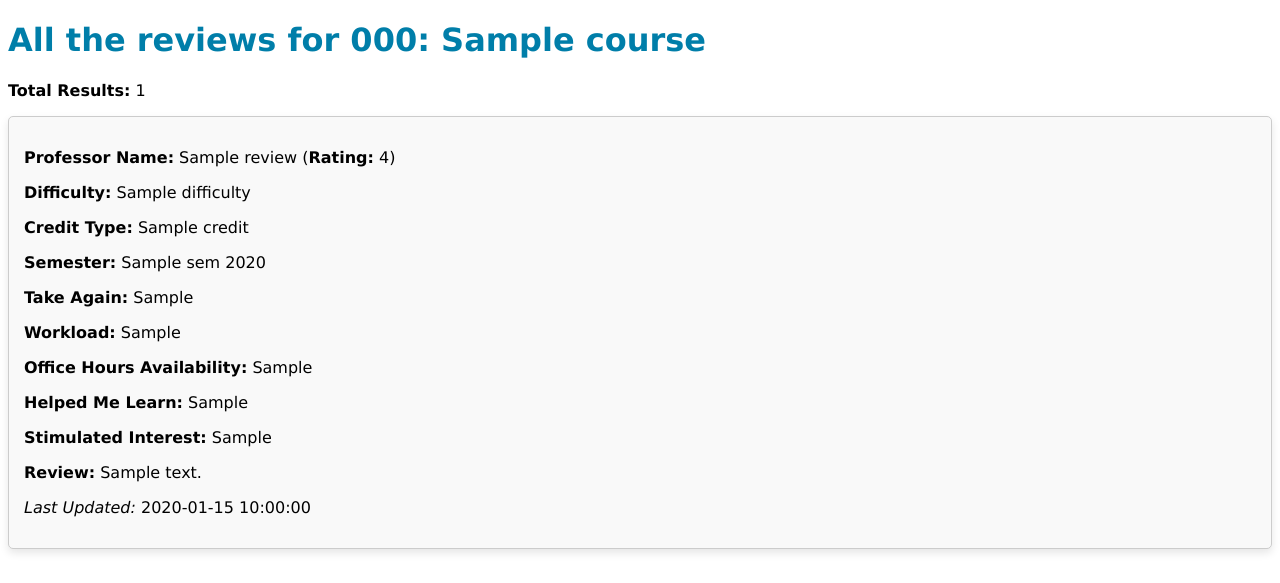
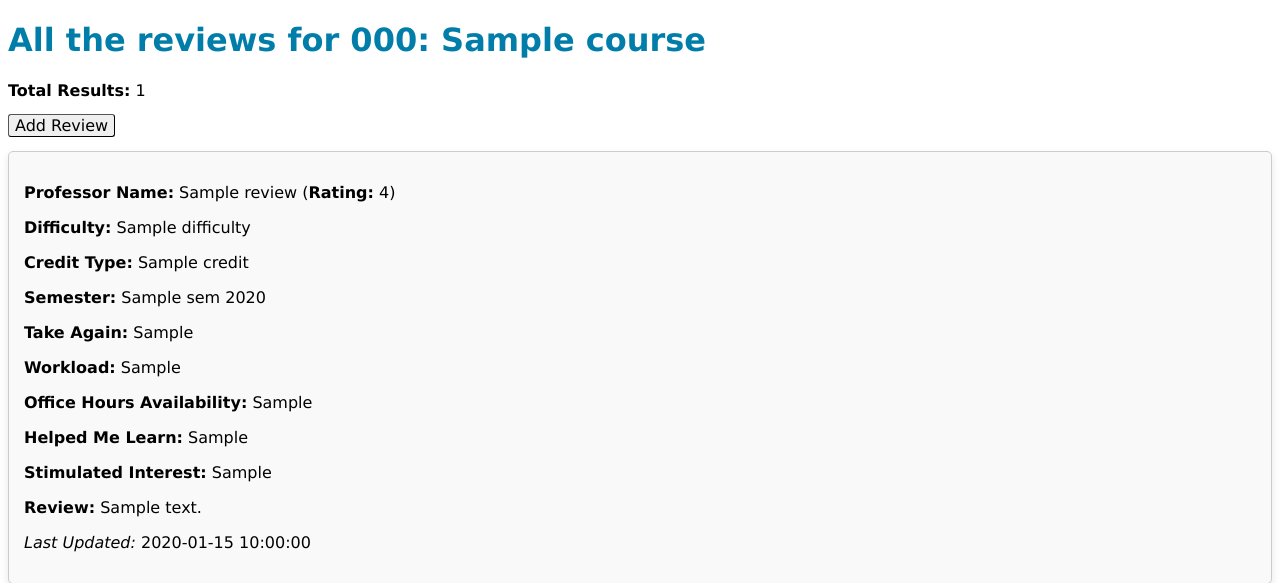
Before and after one commit to ay106/CourseWise, a Flask app: template templates/course_reviews.html in a window 1280 px wide. Shown: the part 60-643 px from the top of the page. Run offline with Flask 3, Linux system fonts and the light colour scheme; the template is opened without the code that fills it: most values are stand-ins (such as "Sample title", 1, 10 or a date in 2020).

Commit message:
Added review form functionality

```diff
--- a/app.py
+++ b/app.py
@@ -60,15 +60,15 @@ def display_course(cid):
     info_review = curs.fetchall()
 
     ## below will capture course_code and name from cid
-    sql_course = ('''select c.course_code, c.name from course c
+    sql_course = ('''select c.cid, c.course_code, c.name from course c
                 where cid = %s''')
     curs.execute(sql_course, cid)
     info_course = curs.fetchone()
 
     if not info_course:
-        # If no course is found with the given cid, redirect to department selection
+        # If no course is found with the given cid, redirect to home page
         flash('Course not found.')
-        return redirect(url_for('select_department'))
+        return redirect(url_for('home'))
 
     if len(info_review) == 0:
         flash('No reviews found for this course.')
@@ -78,6 +78,45 @@ def display_course(cid):
                                reviews = info_review,
                                course = info_course,
                                length = len(info_review))
+
+@app.route('/add_review/<course_code>/<cid>', methods=['GET', 'POST'])
+def add_review(course_code, cid):
+    if request.method == 'POST':
+        prof_name = request.form.get('prof_name')
+        prof_rating = request.form.get('prof_rating')
+        difficulty = request.form.get('difficulty')
+        credit = request.form.get('credit')
+        sem = request.form.get('sem')
+        year = request.form.get('year')
+        take_again = request.form.get('take_again')
+        load_heavy = request.form.get('load_heavy')
+        office_hours = request.form.get('office_hours')
+        helped_learn = request.form.get('helped_learn')
+        stim_interest = request.form.get('stim_interest')
+        description = request.form.get('description')
+
+        user_id = session.get('uid')
+
+        conn = dbi.connect()
+        curs = dbi.dict_cursor(conn)
+        curs.execute('''
+            insert into review (course_id, user_id, prof_name, prof_rating,
+                                difficulty, credit, sem, year, take_again,
+                                load_heavy, office_hours, helped_learn,
+                                stim_interest, description, last_updated)
+            values (%s, %s, %s, %s, %s, %s, %s, %s, %s, %s, %s, %s, %s, %s, NOW())
+            ''', (cid, user_id, prof_name, prof_rating, difficulty, credit,
+                  sem, year, take_again, load_heavy, office_hours,
+                  helped_learn, stim_interest, description))
+        conn.commit()
+
+        flash("Review added successfully!")
+        return redirect(url_for('display_course', cid=cid))
+    else:
+        return render_template('add_review.html',
+                               page_title='Add Review',
+                               course_code=course_code,
+                               cid = cid)
 
 @app.route('/profile/')
 def profile():
--- a/static/style.css
+++ b/static/style.css
@@ -62,4 +62,14 @@ h2, h3 {
         border-radius: 5px;
         background-color: #f9f9f9;
         box-shadow: 0px 4px 8px rgba(0, 0, 0, 0.1);
-    }
+}
+
+a.button {
+    padding: 1px 6px;
+    border: 1px outset buttonborder;
+    border-radius: 3px;
+    color: buttontext;
+    background-color: buttonface;
+    text-decoration: none;
+    margin-left: auto;
+}
--- a/templates/course_reviews.html
+++ b/templates/course_reviews.html
@@ -4,6 +4,7 @@
 <div class="course_reviews">
     <h1>All the reviews for {{course.course_code}}: {{course.name}}</h1>
     <p><strong>Total Results:</strong> {{ length }}</p>
+    <a href="{{ url_for('add_review', course_code = course.course_code, cid = course.cid) }}" class="button">Add Review</a>
     <ul>
         {% for r in reviews %}
             <li class="review-box">
```
